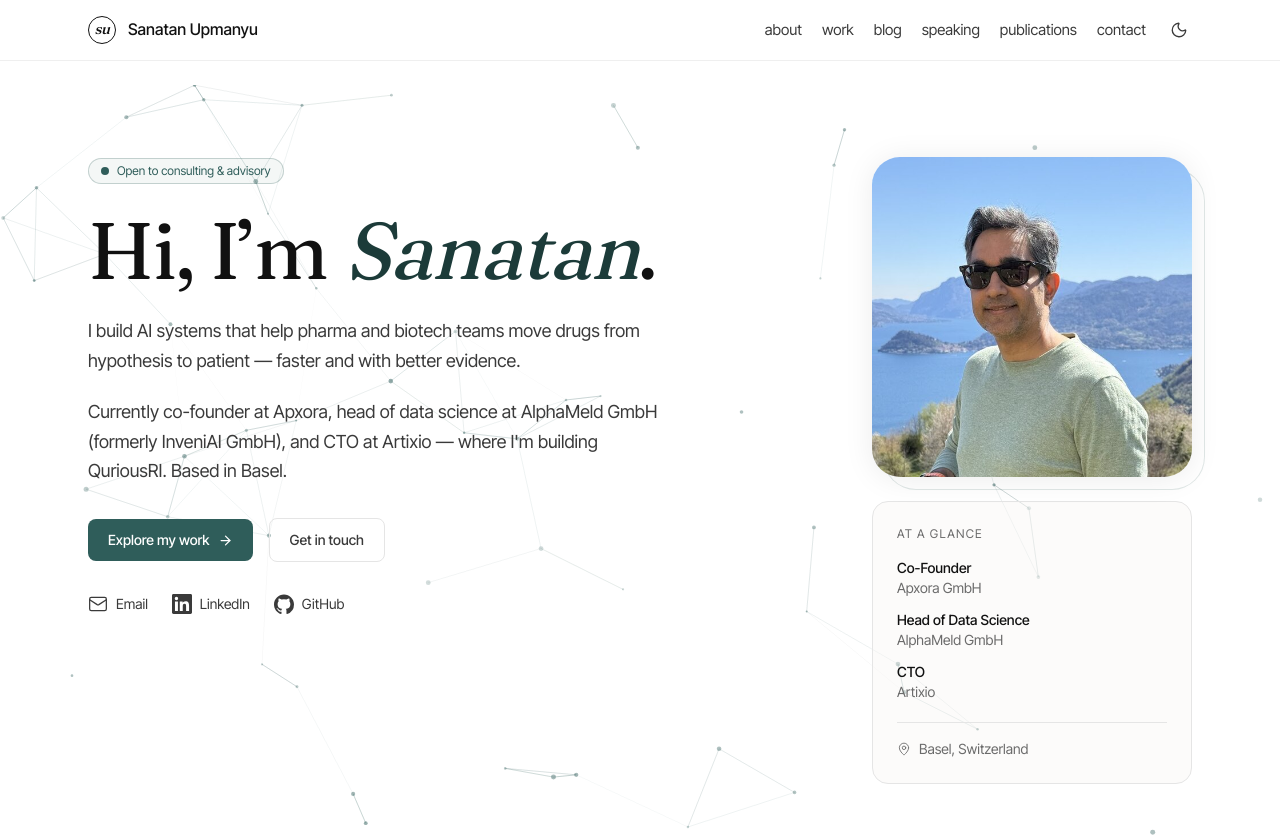
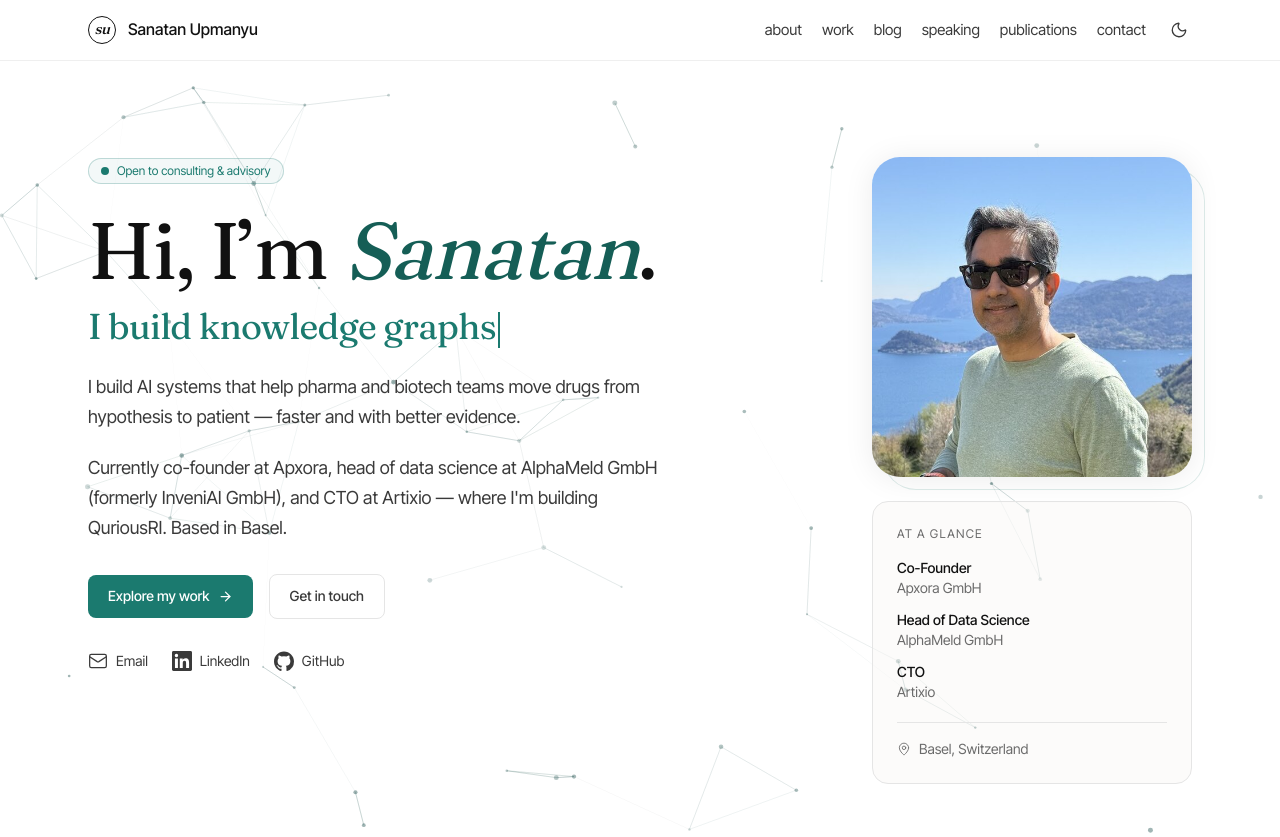
Before and after one commit to sanatan-u/sanatanupmanyu, a Next.js app: page / in a window 1280 px wide. Shown: the top 837 px of the page. Built offline with nearby package versions, Linux system fonts and the light colour scheme; no server answers.

Commit message:
Update global styles and enhance homepage with typewriter effect
- Changed accent colors in global styles for improved visual appeal.
- Added a typewriter animation component to the homepage for dynamic text presentation.
- Adjusted heading margins for better layout consistency.

```diff
--- a/src/app/globals.css
+++ b/src/app/globals.css
@@ -9,8 +9,8 @@
   --ink-2: #3a3a3a;
   --ink-3: #6b6b6b;
   --rule: #e5e5e5;
-  --accent: #2f5d5a;
-  --accent-ink: #1c3b39;
+  --accent: #1b7a6f;
+  --accent-ink: #155e56;
   --signal: #a13d1e;
   color-scheme: light;
 }
@@ -177,6 +177,16 @@
   margin: 2.5em 0;
 }
 
+/* ── Typewriter cursor ── */
+
+@keyframes blink {
+  0%, 100% { opacity: 1; }
+  50% { opacity: 0; }
+}
+.animate-blink {
+  animation: blink 0.8s step-end infinite;
+}
+
 /* ── Mobile utilities ── */
 
 .scrollbar-none {
--- a/src/app/page.tsx
+++ b/src/app/page.tsx
@@ -8,6 +8,7 @@
 import { StatsBar } from "@/components/stats-bar";
 import { TechGrid } from "@/components/tech-grid";
 import { AtAGlance } from "@/components/at-a-glance";
+import { Typewriter } from "@/components/typewriter";
 import { platforms } from "@/content/platforms";
 import { products } from "@/content/products";
 
@@ -34,9 +35,12 @@
             {site.availability}
           </div>
 
-          <h1 className="display text-[clamp(2.75rem,6.5vw,5rem)] mb-6">
+          <h1 className="display text-[clamp(2.75rem,6.5vw,5rem)] mb-4">
             Hi, I&rsquo;m <em>Sanatan</em>.
           </h1>
+          <div className="mb-6">
+            <Typewriter />
+          </div>
           <div className="prose text-[18px] leading-[1.65] text-ink-2 max-w-[56ch] mb-8">
             <p>{site.tagline}</p>
             <p>{site.currently}</p>
--- /dev/null
+++ b/src/components/typewriter.tsx
@@ -0,0 +1,54 @@
+"use client";
+
+import { useState, useEffect, useCallback } from "react";
+
+const phrases = [
+  "AI platforms",
+  "knowledge graphs",
+  "digital twins",
+  "clinical trial systems",
+  "drug discovery tools",
+];
+
+const TYPING_MS = 80;
+const DELETING_MS = 40;
+const PAUSE_MS = 2200;
+
+export function Typewriter() {
+  const [phraseIdx, setPhraseIdx] = useState(0);
+  const [charIdx, setCharIdx] = useState(0);
+  const [deleting, setDeleting] = useState(false);
+
+  const tick = useCallback(() => {
+    const current = phrases[phraseIdx];
+
+    if (!deleting) {
+      if (charIdx < current.length) {
+        return setTimeout(() => setCharIdx((c) => c + 1), TYPING_MS);
+      }
+      return setTimeout(() => setDeleting(true), PAUSE_MS);
+    }
+
+    if (charIdx > 0) {
+      return setTimeout(() => setCharIdx((c) => c - 1), DELETING_MS);
+    }
+
+    setDeleting(false);
+    setPhraseIdx((i) => (i + 1) % phrases.length);
+  }, [phraseIdx, charIdx, deleting]);
+
+  useEffect(() => {
+    const id = tick();
+    return () => clearTimeout(id);
+  }, [tick]);
+
+  const text = phrases[phraseIdx].slice(0, charIdx);
+
+  return (
+    <span className="display text-[clamp(1.5rem,3.5vw,2.25rem)] text-accent">
+      I build{" "}
+      <span>{text}</span>
+      <span className="inline-block w-[2px] h-[1em] bg-accent ml-0.5 align-middle animate-blink" />
+    </span>
+  );
+}
```
